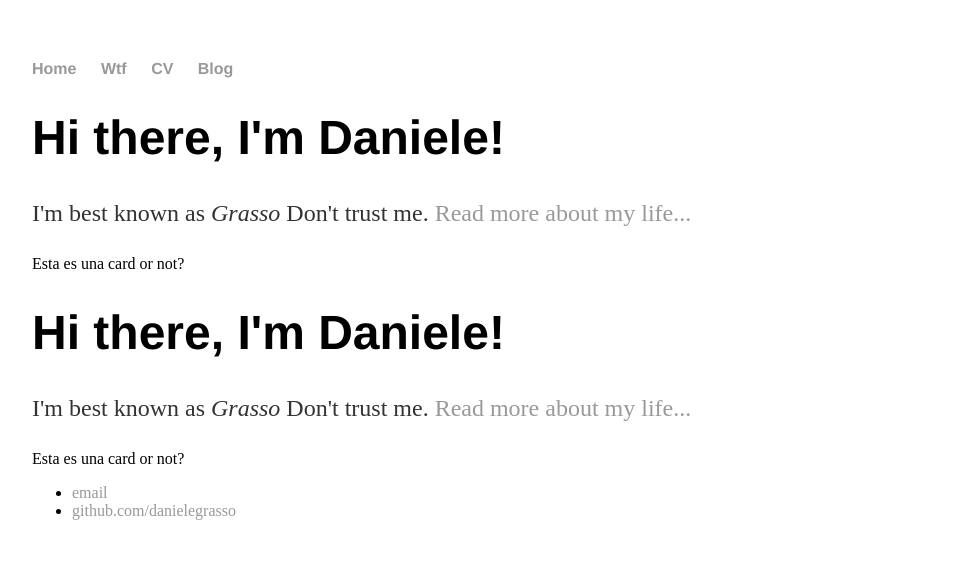
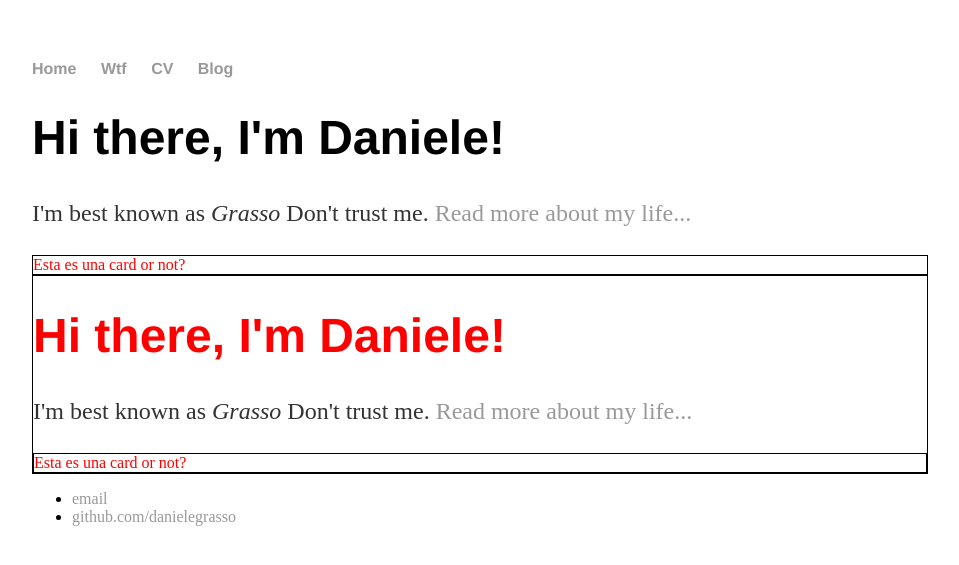
Before and after one commit to danielegrasso/danielegrasso.github.io, a Jekyll site: the page built from index.html, in a window 1280 px wide. Shown: the top 565 px of the page, without its empty margins (160-1119 px from the left). Built offline with Jekyll 4.4.1, drawn with Linux system fonts in a browser that asks for light colours.

Commit message:
Update main.css

```diff
--- a/css/main.css
+++ b/css/main.css
@@ -41,3 +41,7 @@ ul.posts {
 ul.posts li {
     list-style: none;
 }
+.card {
+    color: red;
+    border:1px solid black;
+}
```
